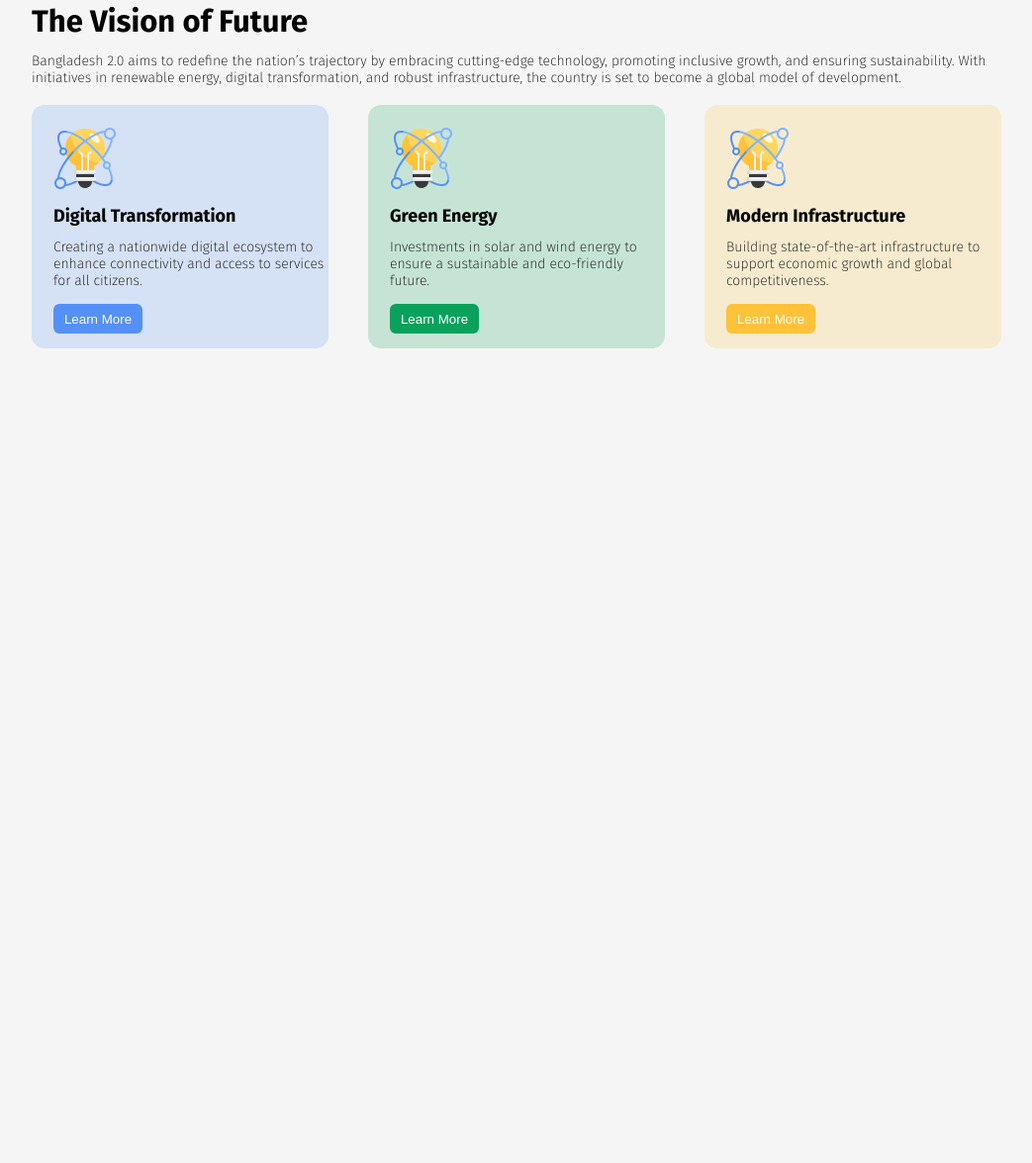
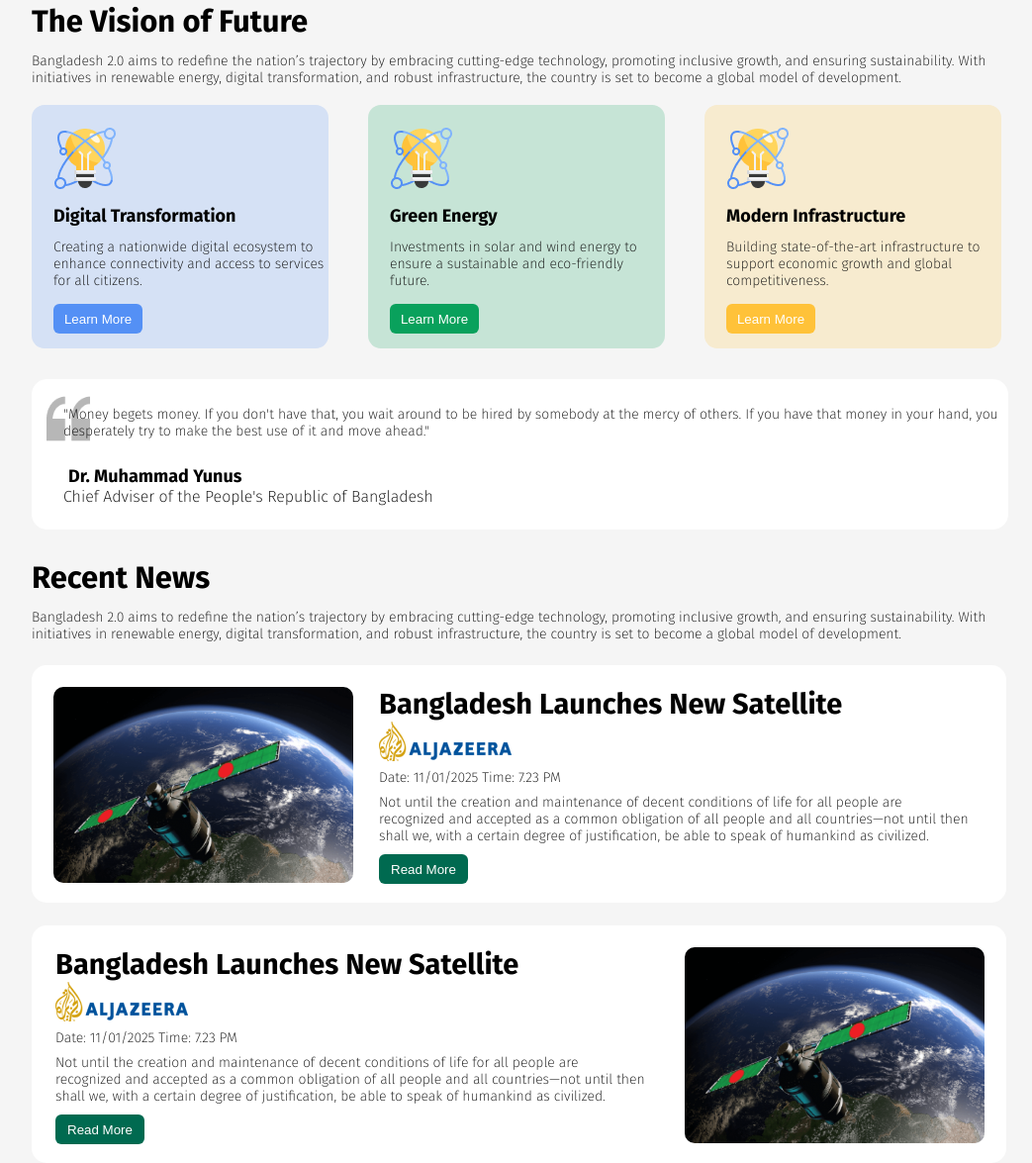
Before and after one commit to Rahat-khan117/My-first-Assignment, a plain HTML site: page index.html in a window 1280 px wide. Shown: the part 472-1647 px from the top of the page at 99% size, without its empty margins (58-1101 px from the left). Before the commit the page ends 825 px from the top, so only its background shows below. Drawn offline with Linux system fonts and the light colour scheme.

Commit message:
News added

```diff
--- a/index.css
+++ b/index.css
@@ -127,3 +127,88 @@
     border-radius: 6px;
     color:white ;
 }
+/* say Box */
+.say_box {
+
+    height: 150px;
+    width: 985px;
+    margin: 30px 0 0 90px;
+    border: #ffffff solid 1px;
+    border-radius: 15px;
+    background-color: #FFFFFF;
+
+}
+.say_box2{
+    background-image: url(/assets/quote-bg.png);
+    background-repeat: no-repeat;
+    background-size: 44px 52px;
+    height: 120px;
+    width: 965px;
+    border: #ffffff solid 1px;
+    margin: 12px 0 0 13px;
+}
+.say_talk{
+    margin-left: 17px;
+}
+.yunus_sir {
+    margin-top: 26px;
+}
+/* Recent News */
+.banner_box3 {
+    height: 350px;
+    width: 985px;
+    margin: 30px 0 0 90px;
+}
+.news_container {
+    height: 240px;
+    width: 985px;
+    margin-top: 23px;
+    border-radius: 15px;
+    background-color: #FFFFFF;
+    display: flex;
+    justify-content: space-between;
+}
+.news_2{
+    margin: 20px 0 0 90px;
+}
+.sat_img{
+    height: 198px;
+    width: 303px;
+    border-radius: 10px;
+    margin: 22px;
+}
+.news_box{
+    height: 197px;
+    width: 596px;
+    margin: 22px 38px 0 0;
+}
+.news_box2{
+    height: 197px;
+    width: 596px;
+    margin: 22px 0px 0 24px;
+}
+.news_heading{
+    font-size: 29px;
+    font-weight: 700;
+}
+.small_3{
+    font-size: 14px;
+    color: #0E0E0E;
+    margin-top: 4px;
+
+}
+
+.also_small{
+    margin-top: 8px;
+}
+.news_btn{
+    background-color: #006A50;
+    height: 30px; width: 90px;
+    margin-top: 10px;
+    color: #FFFFFF;
+    border: 0;
+    border-radius: 6px;
+}
+.news_btn:hover{
+    background-color: rgb(231, 92, 28);
+}
--- a/index.html
+++ b/index.html
@@ -1,14 +1,17 @@
 <!DOCTYPE html>
 <html lang="en">
   <head>
-    <meta charset="UTF-8">
-    <meta name="viewport" content="width=device-width, initial-scale=1.0">
+    <meta charset="UTF-8" />
+    <meta name="viewport" content="width=device-width, initial-scale=1.0" />
     <title>1st Assignment</title>
-    <link rel="preconnect" href="https://fonts.googleapis.com">
-<link rel="preconnect" href="https://fonts.gstatic.com" crossorigin>
-<link href="https://fonts.googleapis.com/css2?family=Fira+Sans:ital,wght@0,100;0,200;0,300;0,400;0,500;0,600;0,700;0,800;0,900;1,100;1,200;1,300;1,400;1,500;1,600;1,700;1,800;1,900&display=swap" rel="stylesheet">
+    <link rel="preconnect" href="https://fonts.googleapis.com" />
+    <link rel="preconnect" href="https://fonts.gstatic.com" crossorigin />
+    <link
+      href="https://fonts.googleapis.com/css2?family=Fira+Sans:ital,wght@0,100;0,200;0,300;0,400;0,500;0,600;0,700;0,800;0,900;1,100;1,200;1,300;1,400;1,500;1,600;1,700;1,800;1,900&display=swap"
+      rel="stylesheet"
+    />
 
-    <link rel="stylesheet" href="index.css">
+    <link rel="stylesheet" href="index.css" />
   </head>
   <body class="fira-sans background_color">
     <header>
@@ -24,33 +27,110 @@
           <p class="large_p">New Bangladesh.</p>
           <button class="learn_btn">Explore New Bangladesh</button>
         </div>
-            <img class="hero_img" src="/assets/hero.png" >
+        <img class="hero_img" src="/assets/hero.png" />
       </div>
     </header>
     <main>
       <div class="banner_box2">
         <p class="banner_heading">The Vision of Future</p>
-           <p class="small_2">Bangladesh 2.0 aims to redefine the nation’s trajectory by embracing cutting-edge technology, promoting inclusive growth, and ensuring sustainability. With initiatives in renewable energy, digital transformation, and robust infrastructure, the country is set to become a global model of development.</p>
+        <p class="small_2">
+          Bangladesh 2.0 aims to redefine the nation’s trajectory by embracing
+          cutting-edge technology, promoting inclusive growth, and ensuring
+          sustainability. With initiatives in renewable energy, digital
+          transformation, and robust infrastructure, the country is set to
+          become a global model of development.
+        </p>
         <div class="vision_container">
-            <div class="box_1" style="background-color: #D5E1F5;">
-                <img src="/assets/card-icon.png" class="light_img">
+          <div class="box_1" style="background-color: #d5e1f5">
+            <img src="/assets/card-icon.png" class="light_img" />
             <p class="top_p">Digital Transformation</p>
-                <p class="small_2 less_top">Creating a nationwide digital ecosystem to enhance connectivity and access to services for all citizens.</p>
-                <button class="learn_2" style="background-color: #5490F5;">Learn More</button>
+            <p class="small_2 less_top">
+              Creating a nationwide digital ecosystem to enhance connectivity
+              and access to services for all citizens.
+            </p>
+            <button class="learn_2" style="background-color: #5490f5">
+              Learn More
+            </button>
           </div>
-            <div class="box_1" style="background-color: #C6E4D6">
-                <img src="/assets/card-icon.png" class="light_img">
+          <div class="box_1" style="background-color: #c6e4d6">
+            <img src="/assets/card-icon.png" class="light_img" />
             <p class="top_p">Green Energy</p>
-                <p class="small_2 less_top">Investments in solar and wind energy to ensure a sustainable and eco-friendly future.</p>
-                <button class="learn_2" style="background-color: #09A15C;">Learn More</button>
+            <p class="small_2 less_top">
+              Investments in solar and wind energy to ensure a sustainable and
+              eco-friendly future.
+            </p>
+            <button class="learn_2" style="background-color: #09a15c">
+              Learn More
+            </button>
           </div>
-            <div class="box_1" style="background-color: #F7EBCF;">
-                <img src="/assets/card-icon.png" class="light_img">
+          <div class="box_1" style="background-color: #f7ebcf">
+            <img src="/assets/card-icon.png" class="light_img" />
             <p class="top_p">Modern Infrastructure</p>
-                <p class="small_2 less_top">Building state-of-the-art infrastructure to support economic growth and global competitiveness.</p>
-                <button class="learn_2" style="background-color: #FFC239;">Learn More</button>
+            <p class="small_2 less_top">
+              Building state-of-the-art infrastructure to support economic
+              growth and global competitiveness.
+            </p>
+            <button class="learn_2" style="background-color: #ffc239">
+              Learn More
+            </button>
           </div>
         </div>
+      </div>
+      <div class="say_box">
+        <div class="say_box2">
+          <p class="small_2 say_talk">
+            "Money begets money. If you don't have that, you wait around to be
+            hired by somebody at the mercy of others. If you have that money in
+            your hand, you desperately try to make the best use of it and move
+            ahead."
+          </p>
+          <p class="top_p yunus_sir">Dr. Muhammad Yunus</p>
+          <p class="say_talk">
+            Chief Adviser of the People's Republic of Bangladesh
+          </p>
+        </div>
+      </div>
+      <div class="banner_box3">
+        <p class="banner_heading">Recent News</p>
+        <p class="small_2">
+          Bangladesh 2.0 aims to redefine the nation’s trajectory by embracing
+          cutting-edge technology, promoting inclusive growth, and ensuring
+          sustainability. With initiatives in renewable energy, digital
+          transformation, and robust infrastructure, the country is set to
+          become a global model of development.
+        </p>
+        <div class="news_container">
+          <img class="sat_img" src="/assets/satelite.png" />
+          <div class="news_box">
+            <p class="news_heading">Bangladesh Launches New Satellite</p>
+            <img class="al_jzeera" src="/assets/al-jazeera.png" />
+            <p class="small_3">Date: 11/01/2025 Time: 7.23 PM</p>
+            <p class="small_3 also_small">
+              Not until the creation and maintenance of decent conditions of
+              life for all people are recognized and accepted as a common
+              obligation of all people and all countries—not until then shall
+              we, with a certain degree of justification, be able to speak of
+              humankind as civilized.
+            </p>
+            <button class="news_btn">Read More</button>
+          </div>
+        </div>
+      </div>
+      <div class="news_container news_2">
+        <div class="news_box2">
+            <p class="news_heading">Bangladesh Launches New Satellite</p>
+            <img class="al_jzeera" src="/assets/al-jazeera.png" />
+            <p class="small_3">Date: 11/01/2025 Time: 7.23 PM</p>
+            <p class="small_3 also_small">
+              Not until the creation and maintenance of decent conditions of
+              life for all people are recognized and accepted as a common
+              obligation of all people and all countries—not until then shall
+              we, with a certain degree of justification, be able to speak of
+              humankind as civilized.
+            </p>
+            <button class="news_btn">Read More</button>
+        </div>
+        <img class="sat_img" src="/assets/satelite.png" />
       </div>
     </main>
     <footer></footer>
```
Lines whose indentation alone changed are shown as unchanged.
